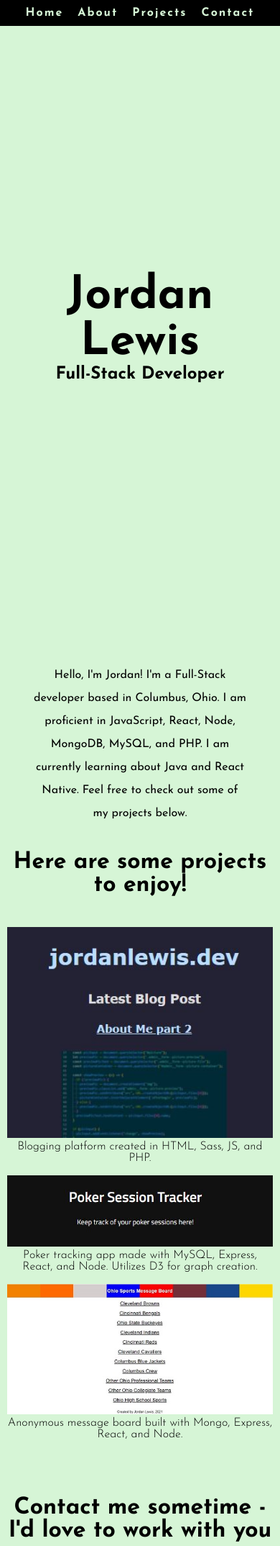
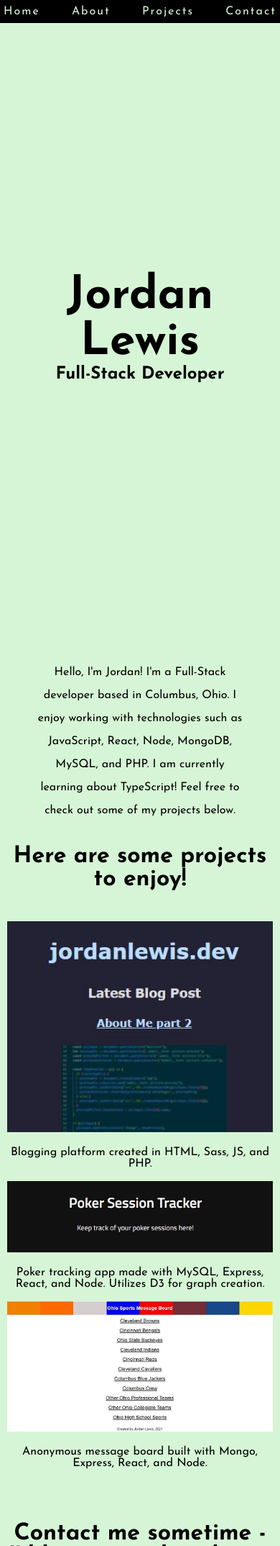
Before and after one commit to jordanlewis9/portfolio, a PHP site: page / in a window 390 px wide. Shown: the top 2148 px of the page at 72% size. Run offline with PHP 8.4, Linux system fonts and the light colour scheme; some libraries are stand-ins or nearby versions.

Commit message:
updated and optimized

```diff
--- a/public/index.html
+++ b/public/index.html
@@ -12,15 +12,17 @@
     </script>
     <meta charset="UTF-8" />
     <meta name="viewport" content="width=device-width, initial-scale=1.0" />
-    <meta name="description" content="Jordan Lewis portfolio site" />
+    <meta name="robots" content="index, follow" />
+    <meta name="description" content="Jordan Lewis is a full stack developer from Columbus, Ohio. Here is a sample of his work." />
     <meta name="author" content="Jordan Lewis" />
+    <link rel="preconnect" href="https://use.fontawesome.com">
     <link
       rel="stylesheet"
       href="https://use.fontawesome.com/releases/v5.8.1/css/all.css"
       integrity="sha384-50oBUHEmvpQ+1lW4y57PTFmhCaXp0ML5d60M1M7uH2+nqUivzIebhndOJK28anvf"
       crossorigin="anonymous"
     />
-    <link rel="preconnect" href="https://fonts.gstatic.com">
+    <link rel="preconnect" href="https://fonts.googleapis.com">
     <link href="https://fonts.googleapis.com/css2?family=Josefin+Sans:wght@300;400;600;700&display=swap" rel="stylesheet">
     <link rel="stylesheet" href="./main.css" />
     <link rel="shortcut icon" href="./favicon.ico" type="image/x-icon" />
@@ -48,7 +50,7 @@
       </section>
       <section id="about">
         <p class="about__text">
-          Hello, I'm Jordan! I'm a Full-Stack developer based in Columbus, Ohio. I am proficient in JavaScript, React, Node, MongoDB, MySQL, and PHP. I am currently learning about Java and React Native. Feel free to check out some of my projects below.
+          Hello, I'm Jordan! I'm a Full-Stack developer based in Columbus, Ohio. I enjoy working with technologies such as JavaScript, React, Node, MongoDB, MySQL, and PHP. I am currently learning about TypeScript! Feel free to check out some of my projects below.
         </p>
       </section>
       <section id="projects">
@@ -62,10 +64,11 @@
                 href="https://www.jordanlewis.dev"
                 target="_blank"
                 class="pic__link link__ttt"
+                rel="noopener"
               >
                 <img
                   src="img/blogsite.JPG"
-                  alt="Personal blog home site"
+                  alt="Personal blog home site, where I talk about web devevelopment and showcase all of my projects. Click here to visit!"
                   class="pic__ttt"
                 />
               </a>
@@ -80,10 +83,11 @@
                 href="https://poker-session-tracker.herokuapp.com/"
                 target="_blank"
                 class="pic__link link__poker"
+                rel="noopener"
               >
                 <img
                   src="img/pokertrackerthumbnail.JPG"
-                  alt="Poker Session Tracker"
+                  alt="Poker Session Tracker, a website where you can log any poker sessions you play. Click this picture to visit!"
                   class="pic__poker"
                 />
               </a>
@@ -98,10 +102,11 @@
                 href="https://mighty-eyrie-99807.herokuapp.com/"
                 target="_blank"
                 class="pic__link link__board"
+                rel="noopener"
               >
                 <img
                   src="img/updatedosmb.JPG"
-                  alt="Ohio Sports Message Board"
+                  alt="Ohio Sports Message Board, a place to go and talk about everything regarding sports in Ohio. Click the picture to visit!"
                   class="pic__board"
                 />
               </a>
@@ -150,6 +155,7 @@
               href="https://github.com/jordanlewis9"
               target="_blank"
               class="link__icon"
+              rel="noopener"
               ><i class="fab fa-github icon"></i
               ></a>
             </div>
@@ -158,6 +164,7 @@
                 href="https://github.com/jordanlewis9"
                 target="_blank"
                 class="link__p"
+                rel="noopener"
                 >GITHUB</a
                 >
             </p>
@@ -168,6 +175,7 @@
               href="https://www.linkedin.com/in/jordannlewis1/"
               target="_blank"
               class="link__icon"
+              rel="noopener"
               ><i class="fab fa-linkedin icon"></i
               ></a>
             </div>
@@ -176,6 +184,7 @@
                 href="https://www.linkedin.com/in/jordannlewis1/"
                 target="_blank"
                 class="link__p"
+                rel="noopener"
                 >LINKEDIN</a
               >
             </p>
--- a/public/main.css
+++ b/public/main.css
@@ -24,7 +24,7 @@ section {
   position: fixed;
   top: 0;
   left: 0;
-  width: 100vw; }
+  width: 100%; }
 
 nav {
   list-style: none;
@@ -45,6 +45,18 @@ nav {
 @media (min-width: 800px) {
   nav a:hover {
     color: #828282; } }
+
+@media (max-width: 600px) {
+  .top-nav {
+    height: 2rem; }
+  nav ul {
+    justify-content: space-between;
+    align-items: center;
+    height: 100%; }
+    nav ul li {
+      padding: 5px; }
+      nav ul li a {
+        font-weight: 400; } }
 
 #home {
   text-align: center;
@@ -138,13 +150,14 @@ nav {
 
 .caption {
   align-self: center;
-  font-weight: 300; }
+  font-weight: 400; }
 
 @media (max-width: 600px) {
   .thumbnail {
     display: grid;
     grid-template-columns: 1fr;
     grid-template-rows: auto auto;
+    gap: 1rem;
     text-align: center; } }
 
 .project__header {
--- a/public/main.scss
+++ b/public/main.scss
@@ -44,7 +44,7 @@ section {
   position: fixed;
   top: 0;
   left: 0;
-  width: 100vw;
+  width: 100%;
 }
 
 nav {
@@ -73,6 +73,26 @@ nav {
 @media (min-width: 800px) {
   nav a:hover {
     color: rgb(130, 130, 130);
+  }
+}
+
+@media (max-width: 600px) {
+  .top-nav {
+    height: 2rem;
+  }
+
+  nav ul {
+    justify-content: space-between;
+    align-items: center;
+    height: 100%;
+
+    li {
+      padding: 5px;
+
+      a {
+        font-weight: 400;
+      }
+    }
   }
 }
 
@@ -205,7 +225,7 @@ nav {
 
 .caption {
   align-self: center;
-  font-weight: 300;
+  font-weight: 400;
 }
 
 @media (max-width: 600px) {
@@ -213,6 +233,7 @@ nav {
     display: grid;
     grid-template-columns: 1fr;
     grid-template-rows: auto auto;
+    gap: 1rem;
     text-align: center;
   }
 }
```
